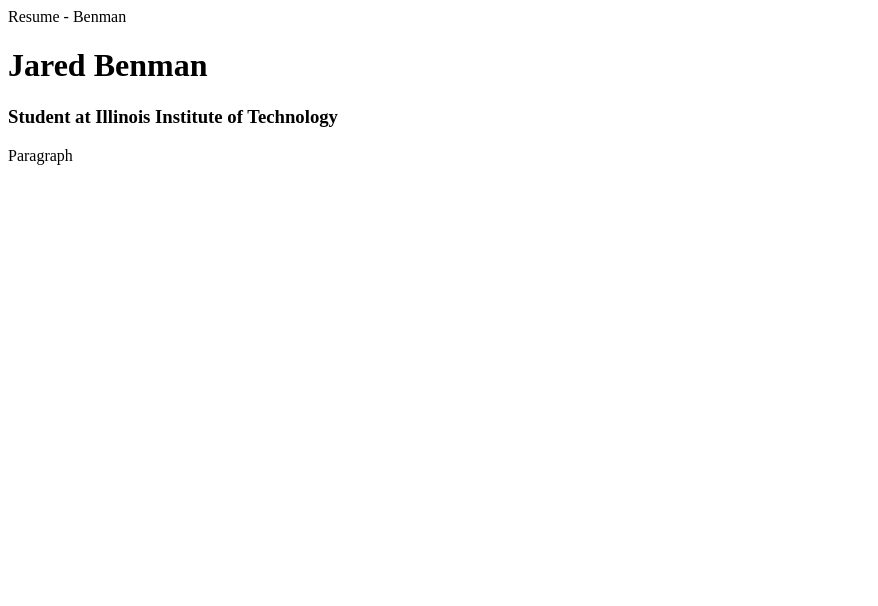
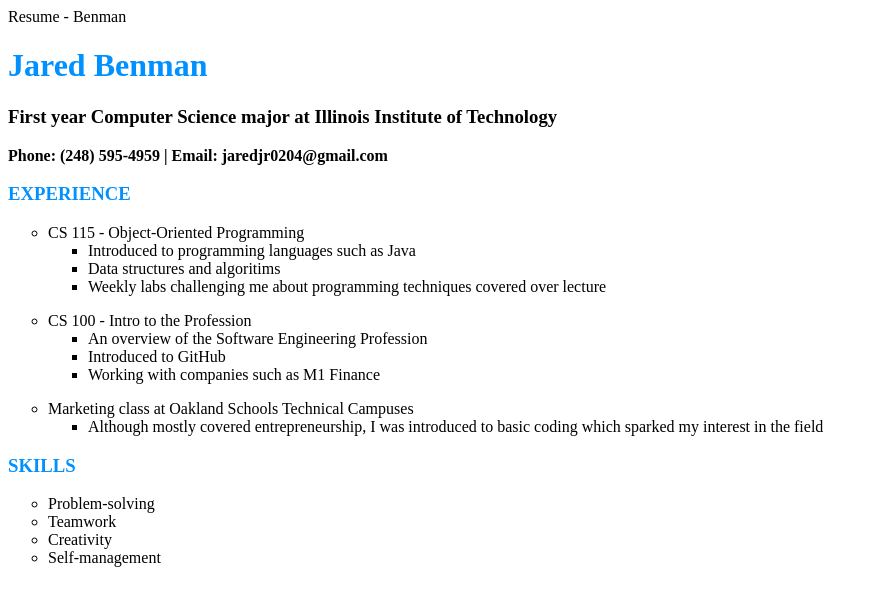
Before and after one commit to cs100itp/CS100-resume, a plain HTML site: page index.html in a window 1280 px wide. Shown: the whole page, without its empty margins (0-878 px from the left). Drawn offline with Linux system fonts and the light colour scheme.

Commit message:
finished

```diff
--- a/index.html
+++ b/index.html
@@ -8,8 +8,39 @@
     <tite>Resume - Benman</tite>
 </head>
 <body>
-    <h1>Jared Benman</h1>
-    <h3>Student at Illinois Institute of Technology</h3>
-    <p>Paragraph</p>
+    <h1 style="color:rgb(0, 145, 255)">Jared Benman</h1>
+    <h3>First year Computer Science major at Illinois Institute of Technology</h3>
+    <p><strong>Phone: (248) 595-4959 | Email: jaredjr0204@gmail.com</strong></p>
+    <h3 style="color:rgb(0, 145, 255)">EXPERIENCE</h3>
+    <ul style="list-style-type: circle;">
+        <li>CS 115 - Object-Oriented Programming</li>
+            <ul style="list-style-type: square;">
+                <li>Introduced to programming languages such as Java</li>
+                <li>Data structures and algoritims</li>
+                <li>Weekly labs challenging me about programming techniques covered over lecture</li>
+            </ul>
+    </ul>
+    <ul style="list-style-type: circle;">
+        <li>CS 100 - Intro to the Profession</li>
+        <ul style="list-style-type: square;">
+            <li>An overview of the Software Engineering Profession</li>
+            <li>Introduced to GitHub</li>
+            <li>Working with companies such as M1 Finance</li>
+        </ul>
+    </ul>
+    <ul style="list-style-type: circle;">
+        <li>Marketing class at Oakland Schools Technical Campuses</li>
+        <ul style="list-style-type: square;">
+            <li>Although mostly covered entrepreneurship, I was introduced to basic coding which sparked my interest in the field</li>
+        </ul>
+    </ul>
+    <h3 style="color:rgb(0, 145, 255)">SKILLS</h3>
+    <ul style="list-style-type: circle;">
+        <li>Problem-solving</li>
+        <li>Teamwork</li>
+        <li>Creativity</li>
+        <li>Self-management</li>
+    </ul>
+
 </body>
 </html>
```
